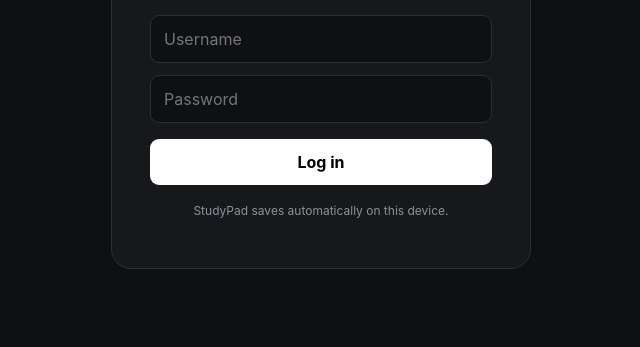
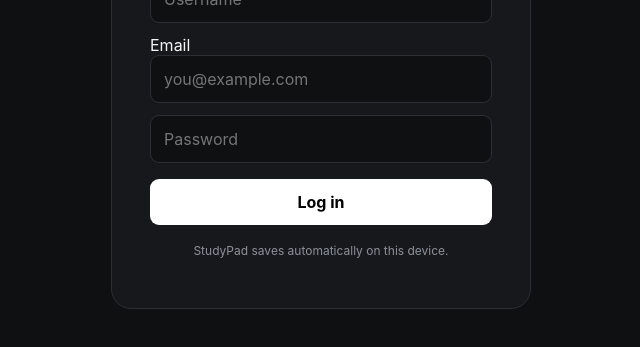
Before and after one commit to Xx-Pawn-xX/StudyPad, a plain HTML site: page index.html in a window 1280 px wide. Shown: the part 391-738 px from the top of the page, without its empty margins (319-959 px from the left). Drawn offline with nearby package versions, Linux system fonts and the light colour scheme.

Commit message:
Update index.html

```diff
--- a/index.html
+++ b/index.html
@@ -23,6 +23,15 @@
 
       <form id="loginForm" class="auth-form">
         <input id="loginUsername" type="text" placeholder="Username" required />
+        <label>
+  Email
+  <input
+    id="loginEmail"
+    type="email"
+    required
+    placeholder="you@example.com"
+  />
+</label>
         <input id="loginPassword" type="password" placeholder="Password" required />
         <button type="submit" class="primary-btn">Log in</button>
       </form>
@@ -31,6 +40,15 @@
         <input id="signupName" type="text" placeholder="Your name" required />
         <input id="signupGrade" type="text" placeholder="Grade" required />
         <input id="signupUsername" type="text" placeholder="Username" required />
+        <label>
+          Email
+          <input
+            id="signupEmail"
+            type="email"
+            required
+            placeholder="you@example.com"
+          />
+        </label>
         <input id="signupPassword" type="password" placeholder="Password" required />
         <button type="submit" class="primary-btn">Create StudyPad</button>
       </form>
```
